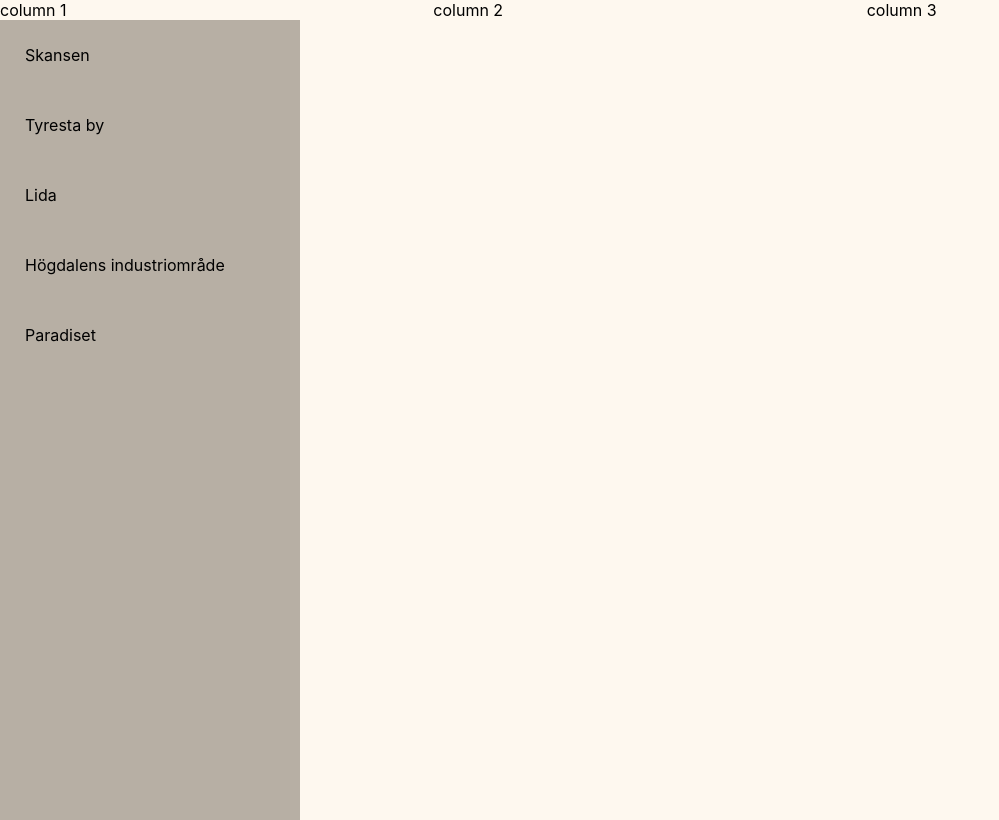
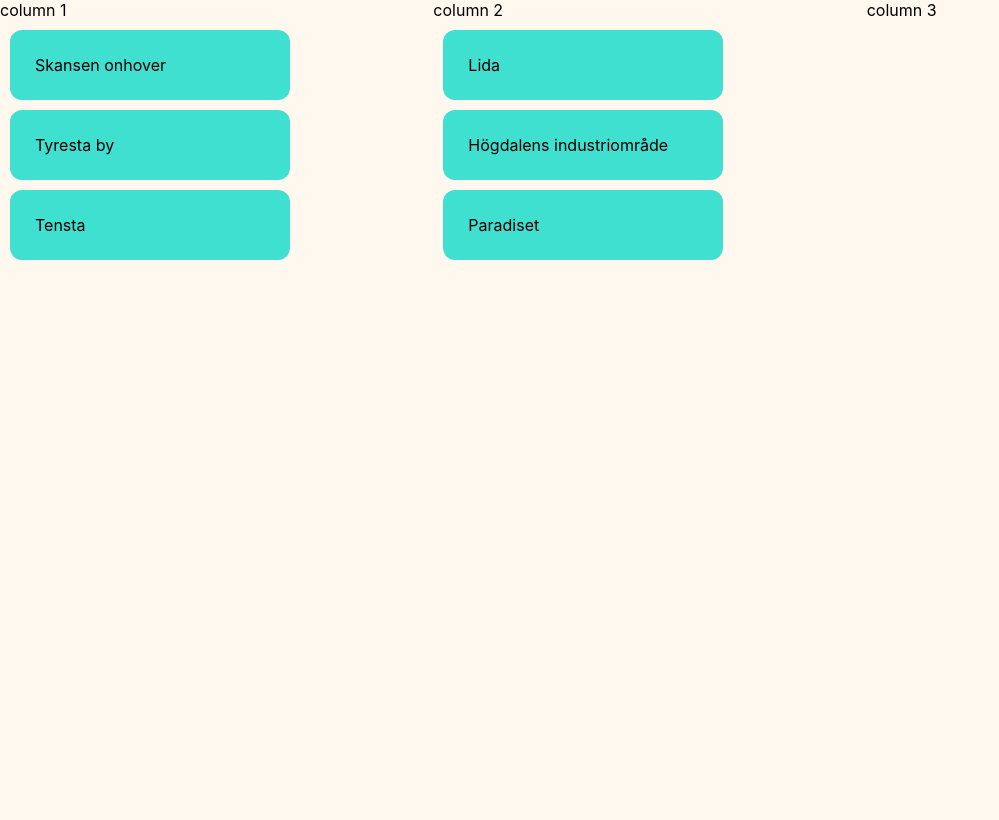
Before and after one commit to Soljojjo/Picknick, a React (Create React App) app: page / in a window 1280 px wide. Shown: the whole page, without its empty margins (0-999 px from the left). Built offline with nearby package versions, Linux system fonts and the light colour scheme; no server answers.

Commit message:
snygga knappar

```diff
--- a/public/css/styles.css
+++ b/public/css/styles.css
@@ -6,19 +6,26 @@
     position: absolute;
     width: 300px;
     height: 100%;
-    background-color:#B7AFA4;
+    border-radius: 12px;
+
 }
 
 .menu__link {
+    background-color: turquoise;
     color: black;
     text-decoration: none;
     display: block;
     padding: 25px;
+    border-radius: 12px;
+    margin: 10px;
 }
 
 .menu__link:hover{
+    display: block;
     background: #888;
     color:white;
+    border-radius: 12px;
+
 }
 
 .channel-title{
--- a/src/project/MainMenu.js
+++ b/src/project/MainMenu.js
@@ -1,5 +1,6 @@
 import React, { useEffect, useState } from 'react';
 import Sidebar from './Sidebar';
+import Sidebar2 from './Sidebar2';
 
 const TvPrograms = () => {
 
@@ -25,6 +26,7 @@
             </div>
 
             <div> column 2
+            <Sidebar2 />
 
             </div>
 
--- a/src/project/Sidebar.js
+++ b/src/project/Sidebar.js
@@ -6,11 +6,9 @@
 const Sidebar = () =>{
     return(
         <div class="menu">
-            <a class="menu__link" href="https://www.skansen.se">Skansen</a>
+            <a class="menu__link" href="https://www.skansen.se">Skansen onhover</a>
             <a class="menu__link" href="">Tyresta by</a>
-            <a class="menu__link" href="">Lida</a>
-            <a class="menu__link" href="">Högdalens industriområde</a>
-            <a class="menu__link" href="">Paradiset</a>
+            <a class="menu__link" href="">Tensta</a>
         </div>
     )
 }
--- /dev/null
+++ b/src/project/Sidebar2.js
@@ -0,0 +1,16 @@
+import React from 'react'
+
+
+
+
+const Sidebar = () =>{
+    return(
+        <div class="menu">
+            <a class="menu__link" href="">Lida</a>
+            <a class="menu__link" href="">Högdalens industriområde</a>
+            <a class="menu__link" href="">Paradiset</a>
+        </div>
+    )
+}
+//exporteras som en JavaScript komponent
+export default Sidebar;
```
